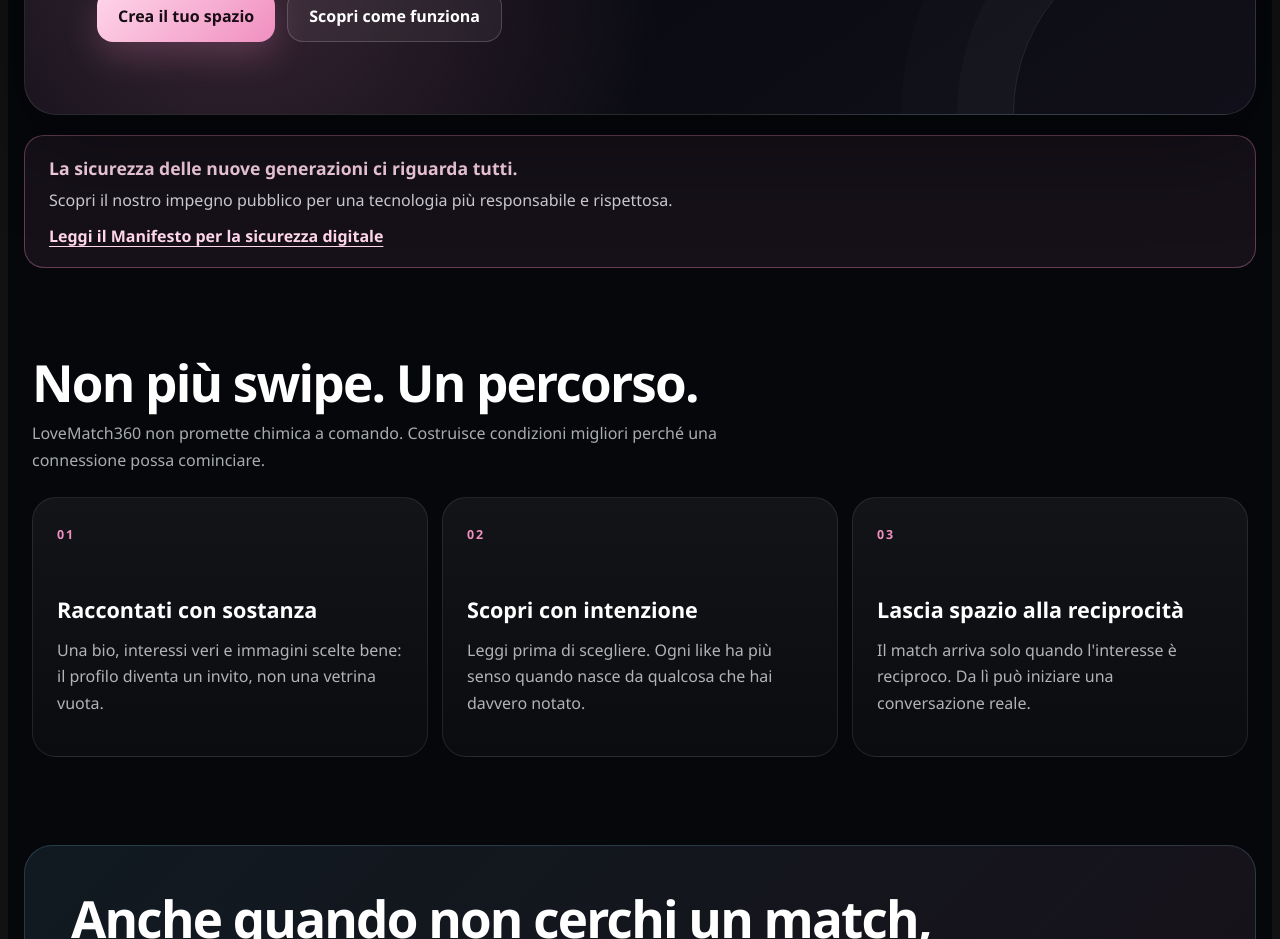
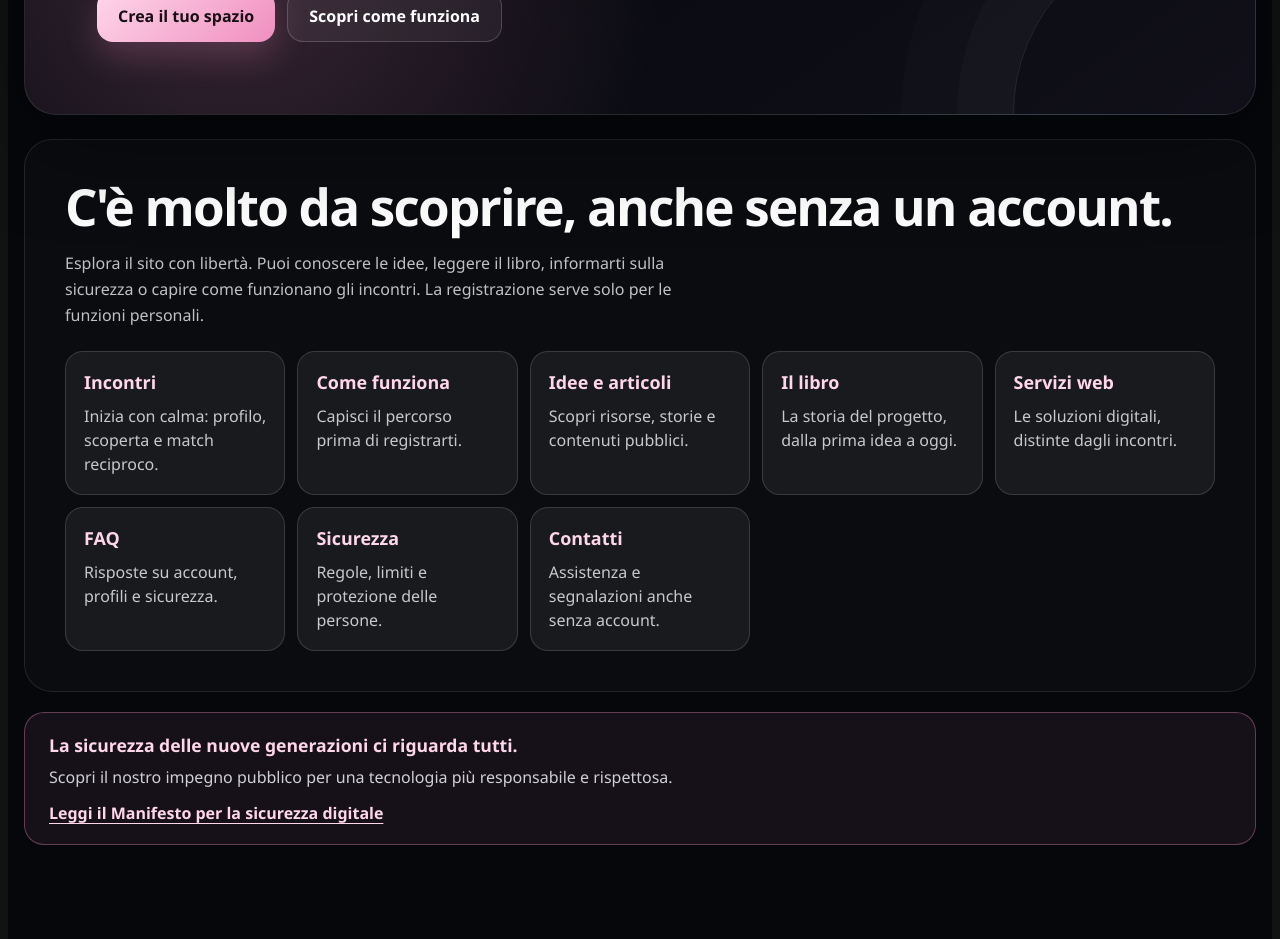
Before and after one commit to ciuval/lm360-admin-prod, a React (Vite) app: page /#/ in a window 1280 px wide. Shown: the part 960-1899 px from the top of the page. Built offline with nearby package versions, Linux system fonts and the light colour scheme; no server answers.

Commit message:
Add eight clear public destinations to LoveMatch360 home

```diff
--- a/src/pages/Home.jsx
+++ b/src/pages/Home.jsx
@@ -1,5 +1,5 @@
 import React, { useEffect, useMemo, useState } from "react";
-import { useNavigate } from "react-router-dom";
+import { Link, useNavigate } from "react-router-dom";
 import { loadCurrentAccountTier } from "../lib/accountTier";
 import { loadHomeProfileStatus } from "../lib/homeProfileStatus.js";
 import { supabase } from "../lib/supabaseClient";
@@ -21,6 +21,17 @@ const journey = [
     title: "Lascia spazio alla reciprocità",
     text: "Il match arriva solo quando l'interesse è reciproco. Da lì può iniziare una conversazione reale.",
   },
+];
+
+const explorePaths = [
+  { title: "Incontri", text: "Inizia con calma: profilo, scoperta e match reciproco.", to: "/welcome", authTo: "/scopri-profili" },
+  { title: "Come funziona", text: "Capisci il percorso prima di registrarti.", to: "/come-funziona" },
+  { title: "Idee e articoli", text: "Scopri risorse, storie e contenuti pubblici.", to: "/scopri" },
+  { title: "Il libro", text: "La storia del progetto, dalla prima idea a oggi.", to: "/libro" },
+  { title: "Servizi web", text: "Le soluzioni digitali, distinte dagli incontri.", to: "/soluzioni" },
+  { title: "FAQ", text: "Risposte su account, profili e sicurezza.", to: "/faq" },
+  { title: "Sicurezza", text: "Regole, limiti e protezione delle persone.", to: "/sicurezza" },
+  { title: "Contatti", text: "Assistenza e segnalazioni anche senza account.", to: "/contatti" },
 ];
 
 export default function Home() {
@@ -291,6 +302,38 @@ export default function Home() {
           line-height: 1.55;
         }
 
+        .lm-home-discover {
+          margin-top: 24px;
+          padding: clamp(24px, 4vw, 40px);
+          border: 1px solid rgba(255,255,255,.10);
+          border-radius: 28px;
+          background: rgba(255,255,255,.025);
+        }
+        .lm-home-discover > p {
+          max-width: 70ch; line-height: 1.65; color: rgba(248,250,252,.76);
+        }
+        .lm-home-discover-grid {
+          display: grid;
+          grid-template-columns: repeat(auto-fit, minmax(min(100%, 220px), 1fr));
+          gap: 12px;
+          margin-top: 22px;
+        }
+        .lm-home-discover-card {
+          display: grid; align-content: start; gap: 10px;
+          min-height: 136px; padding: 18px;
+          border: 1px solid rgba(255,255,255,.14);
+          border-radius: 18px; background: rgba(255,255,255,.06);
+          color: #fff; text-decoration: none;
+          transition: background 160ms ease, transform 160ms ease;
+        }
+        .lm-home-discover-card:hover {
+          background: rgba(240,143,192,.12); transform: translateY(-2px);
+        }
+        .lm-home-discover-card:focus-visible {
+          outline: 3px solid #8ddcff; outline-offset: 3px;
+        }
+        .lm-home-discover-card strong { font-size: 1.12rem; color: #ffd6ea; }
+        .lm-home-discover-card span { color: rgba(248,250,252,.78); line-height: 1.5; }
         .lm-home-section {
           padding: clamp(48px, 8vw, 88px) 8px 0;
         }
@@ -384,7 +427,8 @@ export default function Home() {
         }
 
         @media (prefers-reduced-motion: reduce) {
-          .lm-home-button { transition: none; }
+          .lm-home-button, .lm-home-discover-card { transition: none; }
+          .lm-home-discover-card:hover { transform: none; }
         }
       `}</style>
 
@@ -432,6 +476,23 @@ export default function Home() {
         </aside>
       </section>
 
+      <section className="lm-home-discover" aria-labelledby="discover-site-title">
+        <h2 id="discover-site-title">C'è molto da scoprire, anche senza un account.</h2>
+        <p>Esplora il sito con libertà. Puoi conoscere le idee, leggere il libro, informarti sulla sicurezza o capire come funzionano gli incontri. La registrazione serve solo per le funzioni personali.</p>
+        <div className="lm-home-discover-grid">
+          {explorePaths.map((item) => (
+            <Link
+              className="lm-home-discover-card"
+              key={item.title}
+              to={account.isAuthed && item.authTo ? item.authTo : item.to}
+            >
+              <strong>{item.title}</strong>
+              <span>{item.text}</span>
+            </Link>
+          ))}
+        </div>
+      </section>
+
       <aside aria-label="Impegno per la sicurezza digitale" style={{ marginTop: 20, padding: "20px 24px", border: "1px solid rgba(240,143,192,.35)", borderRadius: 20, background: "rgba(240,143,192,.075)" }}>
         <strong style={{ display: "block", color: "#ffd6ea", fontSize: "1.1rem" }}>La sicurezza delle nuove generazioni ci riguarda tutti.</strong>
         <p style={{ margin: "8px 0 12px", color: "rgba(248,250,252,.82)", lineHeight: 1.6 }}>Scopri il nostro impegno pubblico per una tecnologia più responsabile e rispettosa.</p>
```
